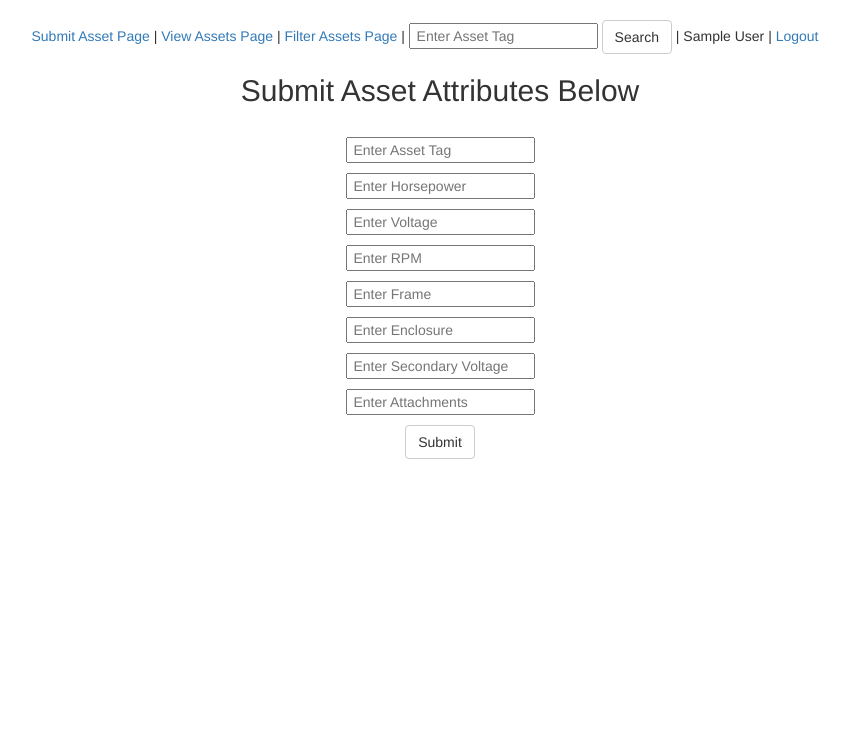
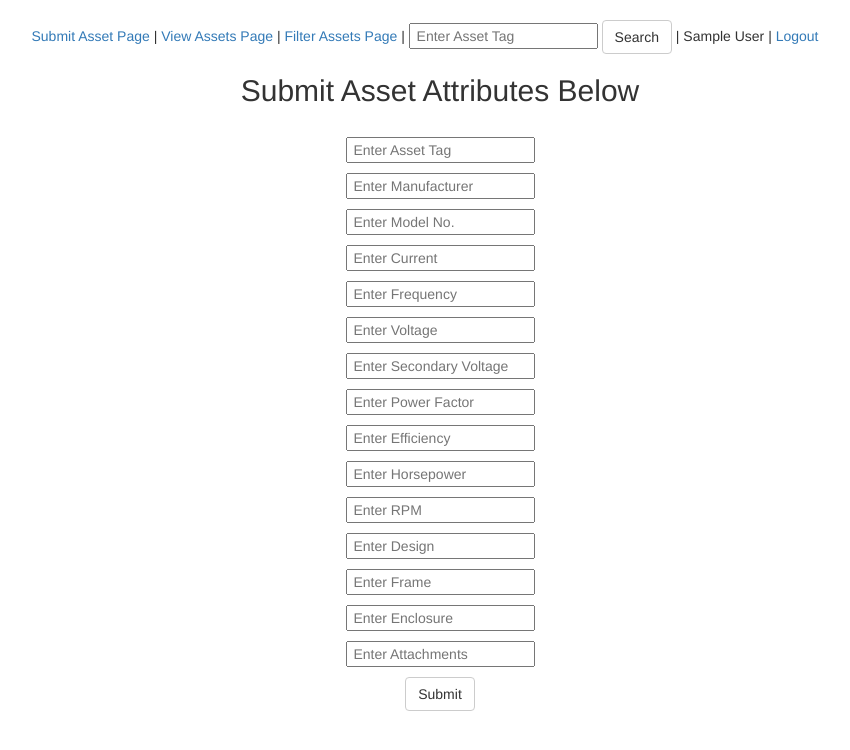
Before and after one commit to xGlorify/core_bp, a Flask app: page /assets/submitasset in a window 1280 px wide. Shown: the top 750 px of the page, without its empty margins (215-1065 px from the left). Run offline with Flask 2, Linux system fonts and the light colour scheme; a user stored in the database is signed in; tables that the repository leaves empty hold one stand-in row (values such as "Sample post").

Commit message:
Adedd changes to Motor table.

```diff
--- a/assets/forms.py
+++ b/assets/forms.py
@@ -4,12 +4,19 @@ from wtforms.validators import DataRequired, Optional
 
 class SubmitAssetForm(Form):
     asset_tag = StringField('asset_tag', validators=[DataRequired()])
+    manufacturer = StringField('manufacturer', validators=[DataRequired()])
+    model_number = IntegerField('model_number', validators=[DataRequired()])
+    current = IntegerField('current', validators=[DataRequired()])
+    frequency = IntegerField('frequency', validators=[DataRequired()])
+    voltage = IntegerField('voltage', validators=[DataRequired()])
+    secondary_voltage = FloatField('secondary_voltage', validators=[Optional()])
+    power_factor = IntegerField('power_factor', validators=[DataRequired()])
+    efficiency = IntegerField('efficiency', validators=[DataRequired()])
     horsepower = IntegerField('horsepower', validators=[DataRequired()])
-    voltage = IntegerField('voltage', validators=[DataRequired()])
     rpm = IntegerField('rpm', validators=[DataRequired()])
+    design = StringField('design', validators=[DataRequired()])
     frame = StringField('frame', validators=[DataRequired()])
     enclosure = StringField('enclosure', validators=[DataRequired()])
-    secondary_voltage = FloatField('secondary_voltage', validators=[Optional()])
     attachments = StringField('attachments', validators=[Optional()])
 
 class FilterAssetsForm(Form):
--- a/assets/templates/searchresults.html
+++ b/assets/templates/searchresults.html
@@ -10,7 +10,7 @@
 <th>Horsepower</th>
     <tr>
         <td>
-        <form action="{{ url_for('delasset') }}" method="post">
+        <form action="{{ url_for('assets.delasset') }}" method="post">
         <input type="hidden" name="delete" value="{{ results.asset_tag }}"/>
         <input type="submit" class="btn btn-xs btn-danger" value="Delete"/>
         </form>
--- a/assets/templates/submitasset.html
+++ b/assets/templates/submitasset.html
@@ -10,22 +10,43 @@
         {{ form.asset_tag(placeholder=" Enter Asset Tag") }}
      </p>
      <p>
-         {{ form.horsepower(placeholder=" Enter Horsepower") }}
+        {{ form.manufacturer(placeholder=" Enter Manufacturer") }}
+     </p>
+     <p>
+        {{ form.model_number(placeholder=" Enter Model No.") }}
+     </p>
+     <p>
+        {{ form.current(placeholder=" Enter Current") }}
+     </p>
+     <p>
+        {{ form.frequency(placeholder=" Enter Frequency") }}
      </p>
       <p>
          {{ form.voltage(placeholder=" Enter Voltage") }}
      </p>
+     <p>
+         {{ form.secondary_voltage(placeholder=" Enter Secondary Voltage") }}
+     </p>
+     <p>
+         {{ form.power_factor(placeholder=" Enter Power Factor") }}
+     </p>
+     <p>
+         {{ form.efficiency(placeholder=" Enter Efficiency") }}
+     </p>
+     <p>
+         {{ form.horsepower(placeholder=" Enter Horsepower") }}
+     </p>
       <p>
          {{ form.rpm(placeholder=" Enter RPM") }}
+     </p>
+      <p>
+         {{ form.design(placeholder=" Enter Design") }}
      </p>
       <p>
          {{ form.frame(placeholder=" Enter Frame") }}
      </p>
       <p>
          {{ form.enclosure(placeholder=" Enter Enclosure") }}
-     </p>
-      <p>
-         {{ form.secondary_voltage(placeholder=" Enter Secondary Voltage") }}
      </p>
       <p>
          {{ form.attachments(placeholder=" Enter Attachments") }}
--- a/assets/views.py
+++ b/assets/views.py
@@ -1,4 +1,4 @@
-from flask import render_template, request, session, url_for, redirect, flash, Blueprint
+from flask import render_template, request, session, url_for, redirect, flash, Blueprint, g
 from core import app, db
 from sqlalchemy.exc import IntegrityError
 from forms import SubmitAssetForm, FilterAssetsForm
@@ -16,15 +16,22 @@ def submitasset():
         if form.validate_on_submit():# Confirms if all requirements for the form are met (No empty fields in this case).
             try:
                 asset_input = form.asset_tag.data #Form input for Asset Tag.
+                manufacturer_input = form.manufacturer.data
+                model_number_input = form.model_number.data
+                current_input = form.current.data
+                frequency_input = form.frequency.data
+                voltage_input = form.voltage.data #Form input for voltage of corresponding asset.
+                secondary_voltage_input = form.secondary_voltage.data #Form input for secondary voltage of corresponding asset.
+                power_factor_input = form.power_factor.data
+                efficiency_input = form.efficiency.data
                 horsepower_input = form.horsepower.data #Form input for Horsepower of corresponding asset.
-                voltage_input = form.voltage.data #Form input for voltage of corresponding asset.
                 rpm_input = form.rpm.data #Form input for RPM of corresponding asset.
+                design_input = form.design.data
                 frame_input = form.frame.data #Form input for Frame of corresponding asset.
                 enclosure_input = form.enclosure.data #Form input for enclosure of corresponding asset.
-                secondary_voltage_input = form.secondary_voltage.data #Form input for secondary voltage of corresponding asset.
                 attachments_input = form.attachments.data #Form input for any attachments of corresponding asset.
-                pass_to_db = Motor(asset_input, horsepower_input, voltage_input, rpm_input, #Convert form data to Motor model.
-                frame_input, enclosure_input, secondary_voltage_input, attachments_input)  #Convert form data to Motor model.
+                pass_to_db = Motor(asset_input, manufacturer_input, model_number_input, current_input, frequency_input, voltage_input, secondary_voltage_input,
+                power_factor_input, efficiency_input, horsepower_input, rpm_input, design_input, frame_input, enclosure_input, attachments_input) #Convert form data to Motor model.
                 db.session.add(pass_to_db) #Add form data in Motor model to database.
                 db.session.commit() #Commit additions to database.
                 result_message = str(asset_input) + " successfully added to the database."
```
Also changed, not shown: assets/models.py (+20 -5 lines), assets/templates/viewassets.html (+20 -6 lines), 3 other files.
